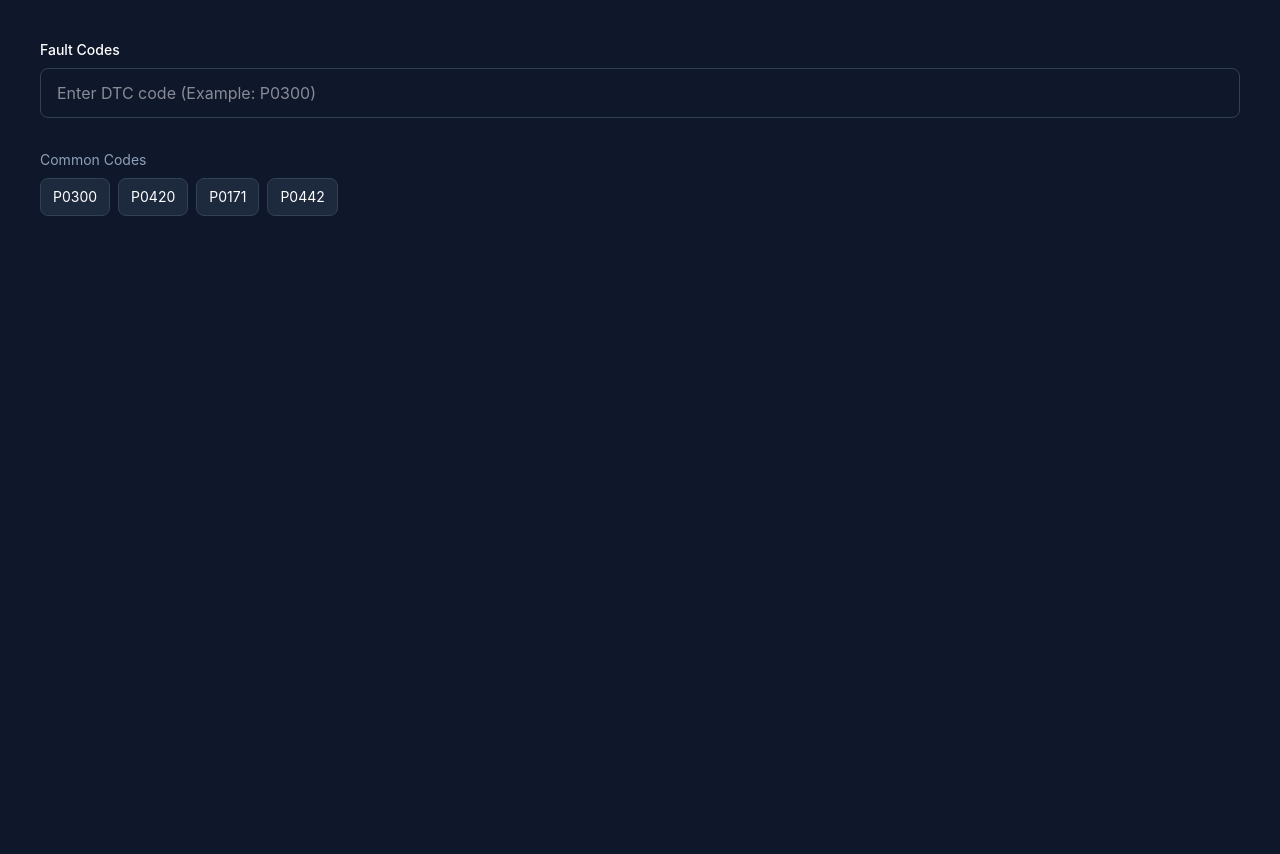
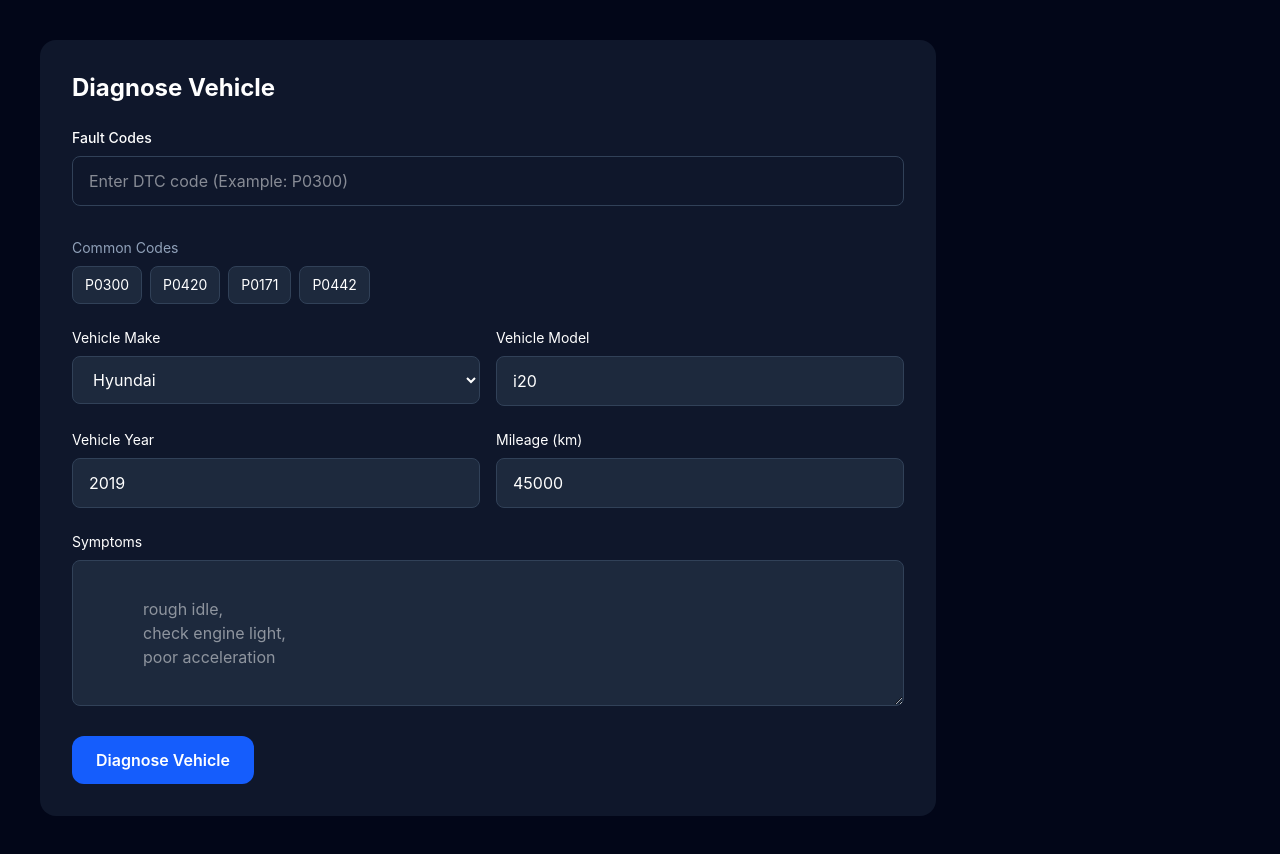
Before and after one commit to Venkata1236/autodiag-pro, a React app in the folder frontend/: page / in a window 1280 px wide. Before the commit the page ends 800 px from the top, so only its background shows below. Built offline with nearby package versions, Linux system fonts and the light colour scheme; the HTML template or start-up script is replaced by a standard one.

Commit message:
feat: integrate vehicle diagnosis form into frontend app

```diff
--- a/frontend/src/App.jsx
+++ b/frontend/src/App.jsx
@@ -1,21 +1,21 @@
-import { useState } from "react"
-import FaultCodeInput from "./components/FaultCodeInput"
+import VehicleForm from "./components/VehicleForm"
 
 
 function App() {
 
-  const [codes, setCodes] = useState([])
+  return (
+    <div className="
+      min-h-screen
+      bg-slate-950
+      p-10
+      text-white
+    ">
 
-  return (
-    <div className="p-10">
-
-      <FaultCodeInput
-        codes={codes}
-        setCodes={setCodes}
-      />
+      <VehicleForm />
 
     </div>
   )
 }
 
+
 export default App
```
